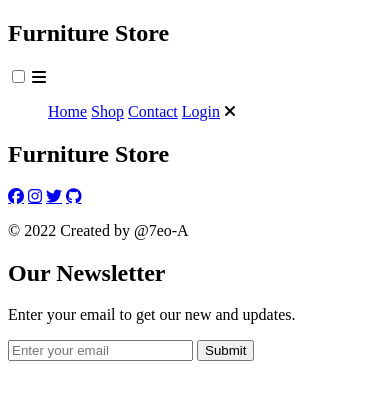
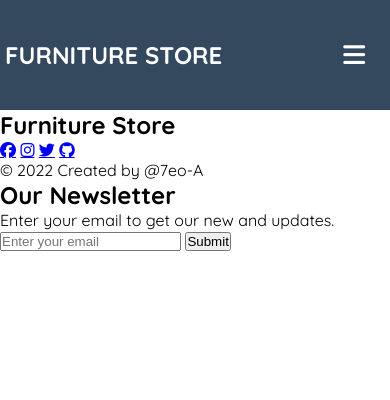
Before and after one commit to 7eo-A/furniture-store-view, a plain HTML site: page index.html in a window 390 px wide. Drawn offline with Linux system fonts and the light colour scheme.

Commit message:
index (style)[header] | style

```diff
--- /dev/null
+++ b/css/header.css
@@ -0,0 +1,99 @@
+:root {
+    /* colors */
+    --white: #FFFFFF;
+    --asbestos: #7f8c8d;
+    --wet-asphalt: #34495e;
+    --peter-river: #3498db;
+}
+
+body {
+    font-family: 'Quicksand', sans-serif;
+}
+
+.header {
+    background-color: var(--wet-asphalt);
+    color: var(--white);
+    padding: 5px;
+    height: 100px;
+}
+
+.header_nav {
+    line-height: 100px;
+}
+
+.header_logo {
+    text-transform: uppercase;
+    float: left;
+}
+
+.header_menu-list {
+    float: right;
+}
+
+.header_menu-list a {
+    text-transform: uppercase;
+    text-decoration: none;
+    color: var(--white);
+    transition: 0.5s;
+    padding: 18px;
+}
+
+.header_label-show-menu,
+.header_label-close-menu {
+    font-size: 25px;
+    padding-right: 20px;
+    transition: 0.5s;
+    cursor: pointer;
+    display: none;
+}
+
+.header_label-show-menu {
+    float: right;
+}
+
+.header_menu-list a:hover,
+.header_label-show-menu:hover,
+.header_label-close-menu:hover {
+    color: var(--peter-river);
+}
+
+#check-box {
+    z-index: -1111;
+    visibility: hidden;
+    position: absolute;
+}
+
+@media screen and (max-width: 800px) {
+    .header_label-show-menu,
+    .header_label-close-menu {
+        display: block;
+    }
+
+    .header_menu-list {
+        background: var(--asbestos);
+        text-align: center;
+        line-height: normal;
+        transition: 0.7s;
+        position: fixed;
+        height: 100vh;
+        right: -100%;
+        width: 100%;
+        top: 0;
+    }
+
+    .header_menu-list a {
+        display: block;
+        padding: 45px;
+    }
+
+    .header_label-close-menu {
+        top: 40px;
+        right: 7px;
+        position: absolute;
+    }
+
+    #check-box:checked ~ .header_menu-list {
+        right: 0%;
+    }
+
+}
--- /dev/null
+++ b/css/style.css
@@ -0,0 +1,6 @@
+@import url('https://fonts.googleapis.com/css2?family=Quicksand:wght@400;500;700&display=swap');
+
+* {
+    margin: 0;
+    padding: 0;
+}
--- a/index.html
+++ b/index.html
@@ -6,6 +6,9 @@
     <meta http-equiv="X-UA-Compatible" content="IE=edge">
     <meta name="viewport" content="width=device-width, initial-scale=1.0">
 
+    <!-- header [style] -->
+    <link rel="stylesheet" href="css/header.css">
+    <link rel="stylesheet" href="css/style.css">
     <!-- font awesome -->
     <script src="https://kit.fontawesome.com/baa3c54f1b.js" crossorigin="anonymous"></script>
 
@@ -28,7 +31,7 @@
                 <a href="#">Shop</a>
                 <a href="#">Contact</a>
                 <a href="#">Login</a>
-                <label for="" class="header_label-close-menu">
+                <label for="check-box" class="header_label-close-menu">
                     <i class="fas fa-times"></i>
                 </label>
             </ul>
```
Also changed, not shown: views/login.html (line endings or trailing spaces).
